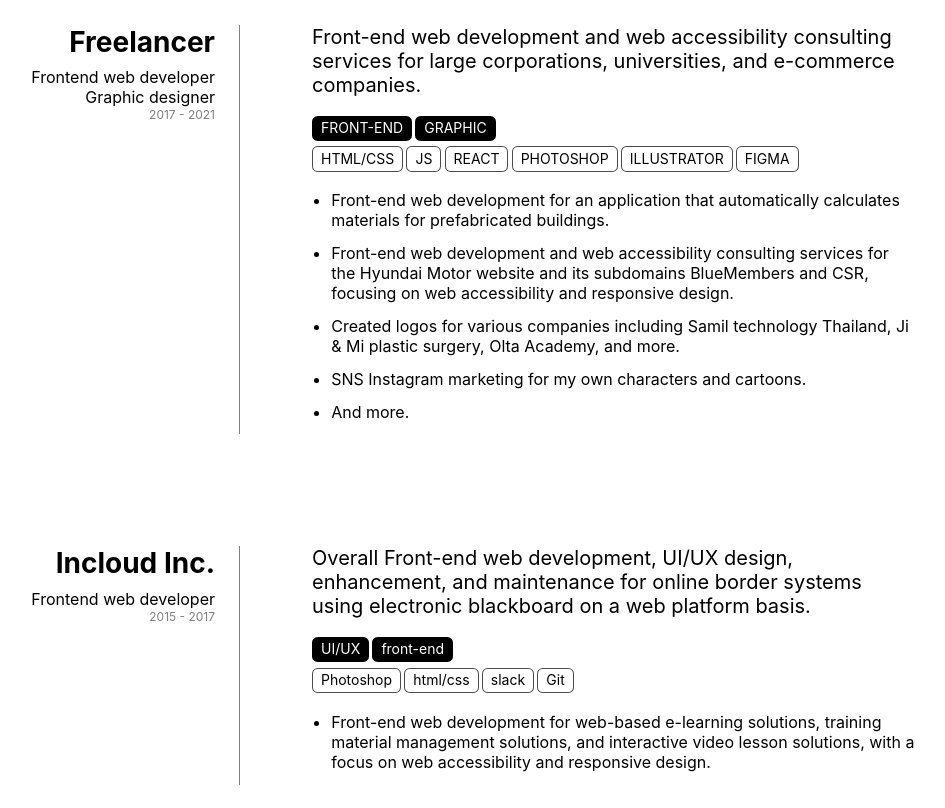
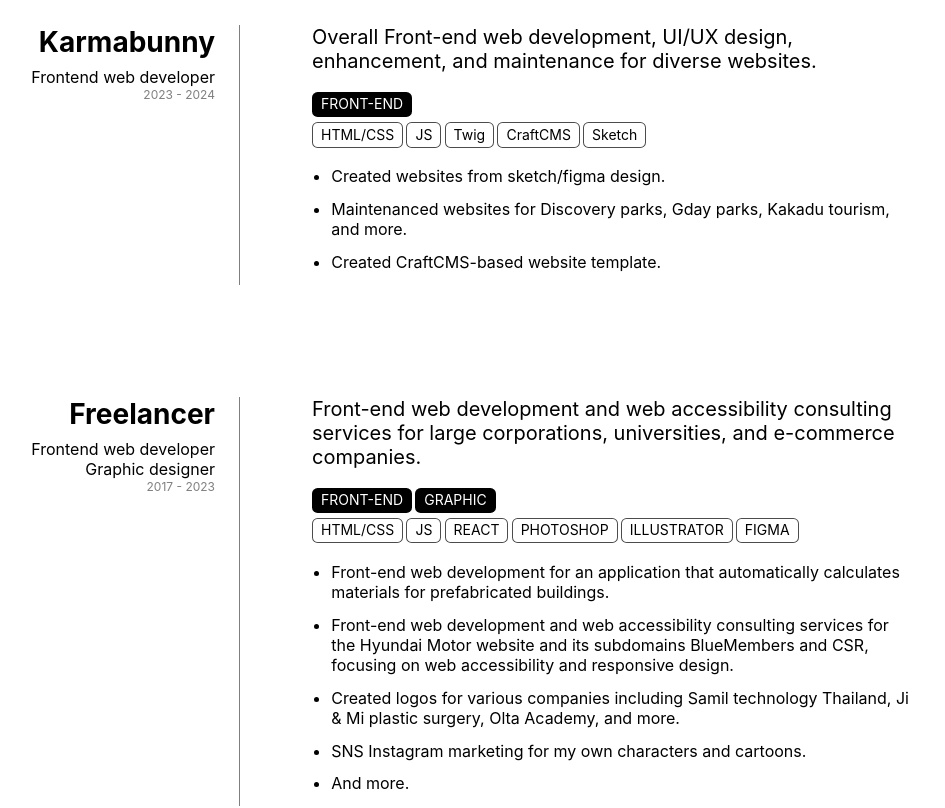
Before and after one commit to jinovice/portfolio, a React (Create React App) app: page / in a window 1280 px wide. Shown: the part 4180-4988 px from the top of the page, without its empty margins (184-1129 px from the left). Built offline with nearby package versions, Linux system fonts and the light colour scheme.

Commit message:
Update Experiences

```diff
--- a/src/Components/Experiences.js
+++ b/src/Components/Experiences.js
@@ -13,11 +13,40 @@ function Portfolios() {
         <dl>
           <dt className="scroll-element eff-scroll slide-left">
             <div className="eff">
+              <h3 className="company">Karmabunny</h3>
+              <div className="role">Frontend web developer</div>
+              <div className="when">2023 - 2024</div>
+            </div>
+          </dt>
+          <dd className="scroll-element eff-scroll slide-right">
+            <div className="description">
+            Overall Front-end web development, UI/UX design, enhancement, and maintenance for diverse websites.
+            </div>
+            <div className="_group">
+              <ul className="tags roles dark">
+                <li>FRONT-END</li>
+              </ul>
+              <ul className="tags tools">
+                <li>HTML/CSS</li>
+                <li>JS</li>
+                <li>Twig</li>
+                <li>CraftCMS</li>
+                <li>Sketch</li>
+              </ul>
+            </div>
+            <ul className="works">
+              <li>Created websites from sketch/figma design.</li>
+              <li>Maintenanced websites for Discovery parks, Gday parks, Kakadu tourism, and more.</li>
+              <li>Created CraftCMS-based website template.</li>
+            </ul>
+          </dd>
+          <dt className="scroll-element eff-scroll slide-left">
+            <div className="eff">
               <h3 className="company">Freelancer</h3>
               {/*<div className="role">UI/UX Designer</div>*/}
               <div className="role">Frontend web developer</div>
               <div className="role">Graphic designer</div>
-              <div className="when">2017 - 2021</div>
+              <div className="when">2017 - 2023</div>
             </div>
           </dt>
           <dd className="scroll-element eff-scroll slide-right">
```
